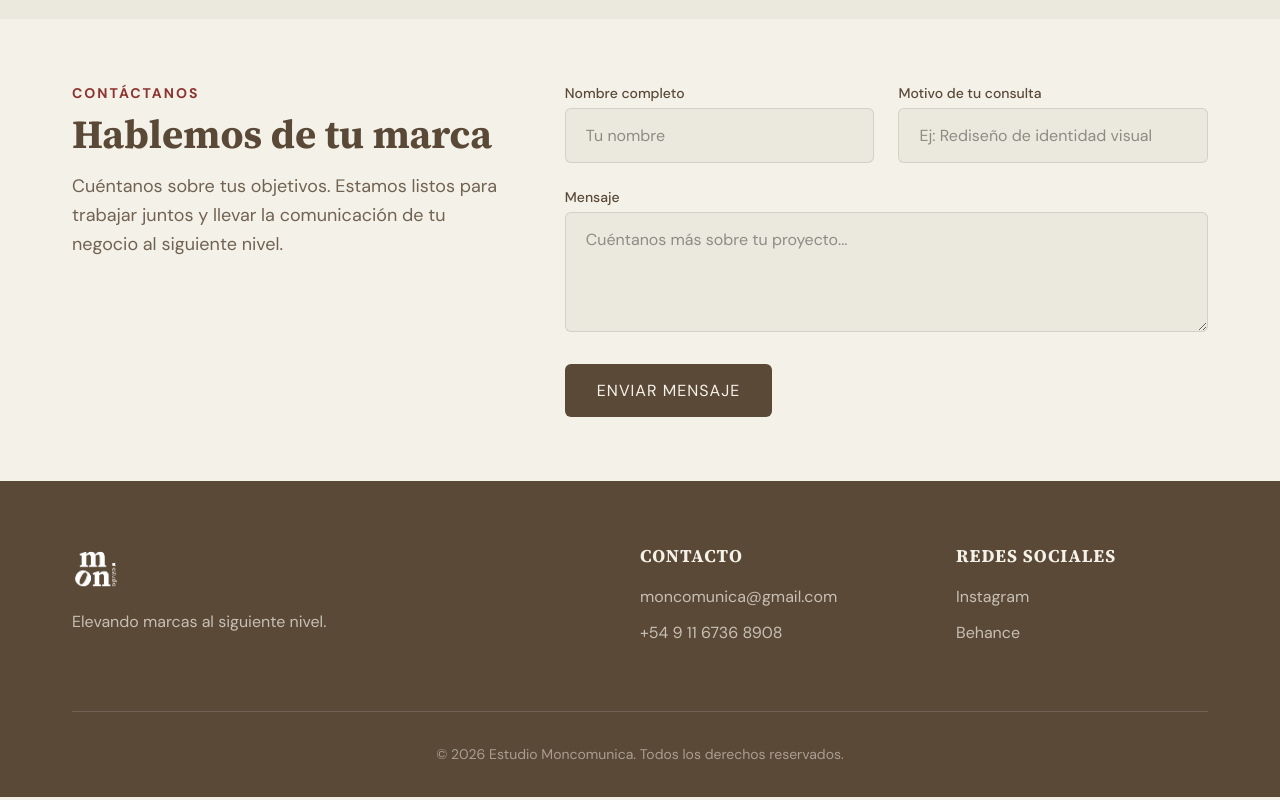
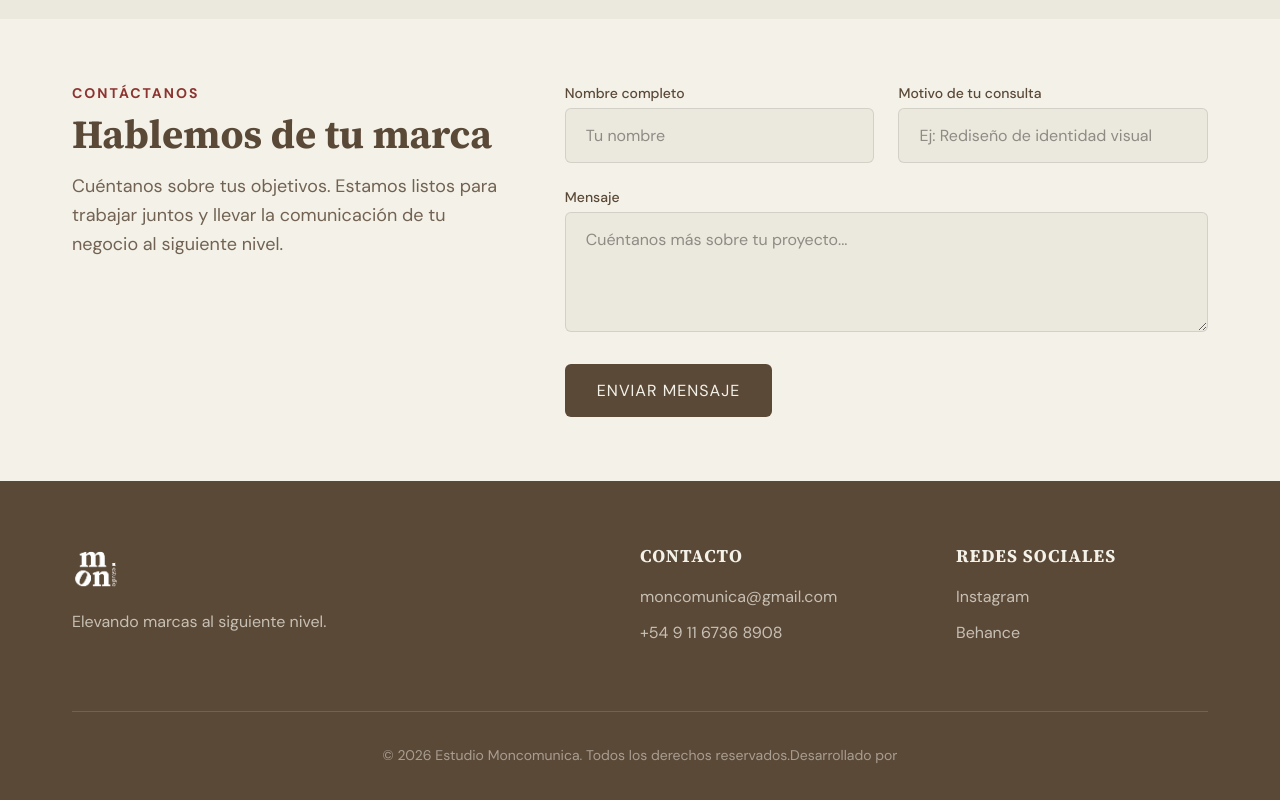
Before and after one commit to argsoft-ar/moncomunica, a React (Vite) app: page / in a window 1280 px wide. Shown: the part 4430-5230 px from the top of the page. Built offline with nearby package versions, Linux system fonts and the light colour scheme.

Commit message:
Add developer credit to footer
Added a new paragraph in the footer for developer credit.

```diff
--- a/src/components/common/Footer/Footer.tsx
+++ b/src/components/common/Footer/Footer.tsx
@@ -56,6 +56,9 @@ export const Footer: React.FC<FooterProps> = ({ className = '' }) => {
           <p className="footer__copyright">
             &copy; {new Date().getFullYear()} Estudio Moncomunica. Todos los derechos reservados.
           </p>
+          <br/>
+          <p className="footer__copyright">Desarrollado por <a href="https://www.argsoft.ar/"
+              target="_blank"/> </p>
         </div>
       </div>
     </footer>
```
